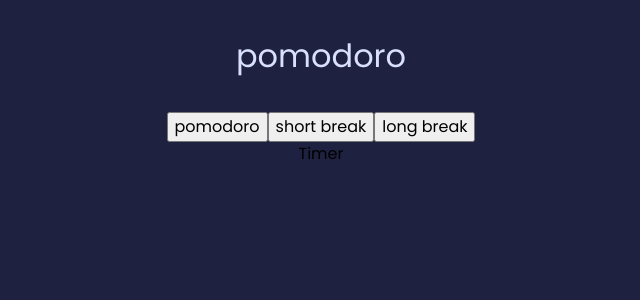
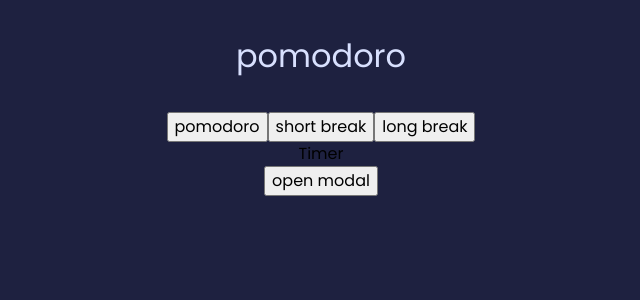
Before and after one commit to tahacagrimen/pomodoro-app, a React (Vite) app: page / in a window 1280 px wide. Shown: the top 300 px of the page, without its empty margins (319-959 px from the left). Built offline with nearby package versions, Linux system fonts and the light colour scheme.

Commit message:
context api

```diff
--- a/src/App.tsx
+++ b/src/App.tsx
@@ -4,18 +4,21 @@ import SettingsModal from "./components/SettingsModal";
 import Timer from "./components/Timer";
 import "./styles/_app.scss";
 import "./styles/_variable.scss";
-import { useState } from "react";
+import { useContext, useState } from "react";
+import { AppContext, AppProvider } from "./context/AppContext";
 
 function App() {
-  const [isModalOpen, setIsModelOpen] = useState<Boolean>(false);
-
+  const { isModalOpen, setIsModelOpen } = useContext(AppContext);
   return (
+    <AppProvider>
       <div className="App">
         <Header />
         <Buttons />
         <Timer />
         {isModalOpen && <SettingsModal />}
+        <button onClick={() => setIsModelOpen(true)}>open modal</button>
       </div>
+    </AppProvider>
   );
 }
 
--- /dev/null
+++ b/src/context/AppContext.tsx
@@ -0,0 +1,47 @@
+import { createContext, useState } from "react";
+
+interface IAppContext {
+  isModalOpen: boolean;
+  setIsModelOpen: (value: boolean) => void;
+  shortBreak: number;
+  setShortBreak: (value: number) => void;
+  longBreak: number;
+  setLongBreak: (value: number) => void;
+  pomodoro: number;
+  setPomodoro: (value: number) => void;
+  isTimerRunning: boolean;
+  setIsTimerRunning: (value: boolean) => void;
+}
+
+type AppProviderProps = {
+  children: React.ReactNode;
+};
+
+export const AppContext = createContext({} as IAppContext);
+
+export const AppProvider = ({ children }: AppProviderProps) => {
+  const [isModalOpen, setIsModelOpen] = useState(false);
+  const [shortBreak, setShortBreak] = useState(5);
+  const [longBreak, setLongBreak] = useState(15);
+  const [pomodoro, setPomodoro] = useState(25);
+  const [isTimerRunning, setIsTimerRunning] = useState(false);
+
+  return (
+    <AppContext.Provider
+      value={{
+        isModalOpen,
+        setIsModelOpen,
+        shortBreak,
+        setShortBreak,
+        longBreak,
+        setLongBreak,
+        pomodoro,
+        setPomodoro,
+        isTimerRunning,
+        setIsTimerRunning,
+      }}
+    >
+      {children}
+    </AppContext.Provider>
+  );
+};
```
Lines whose indentation alone changed are shown as unchanged.
